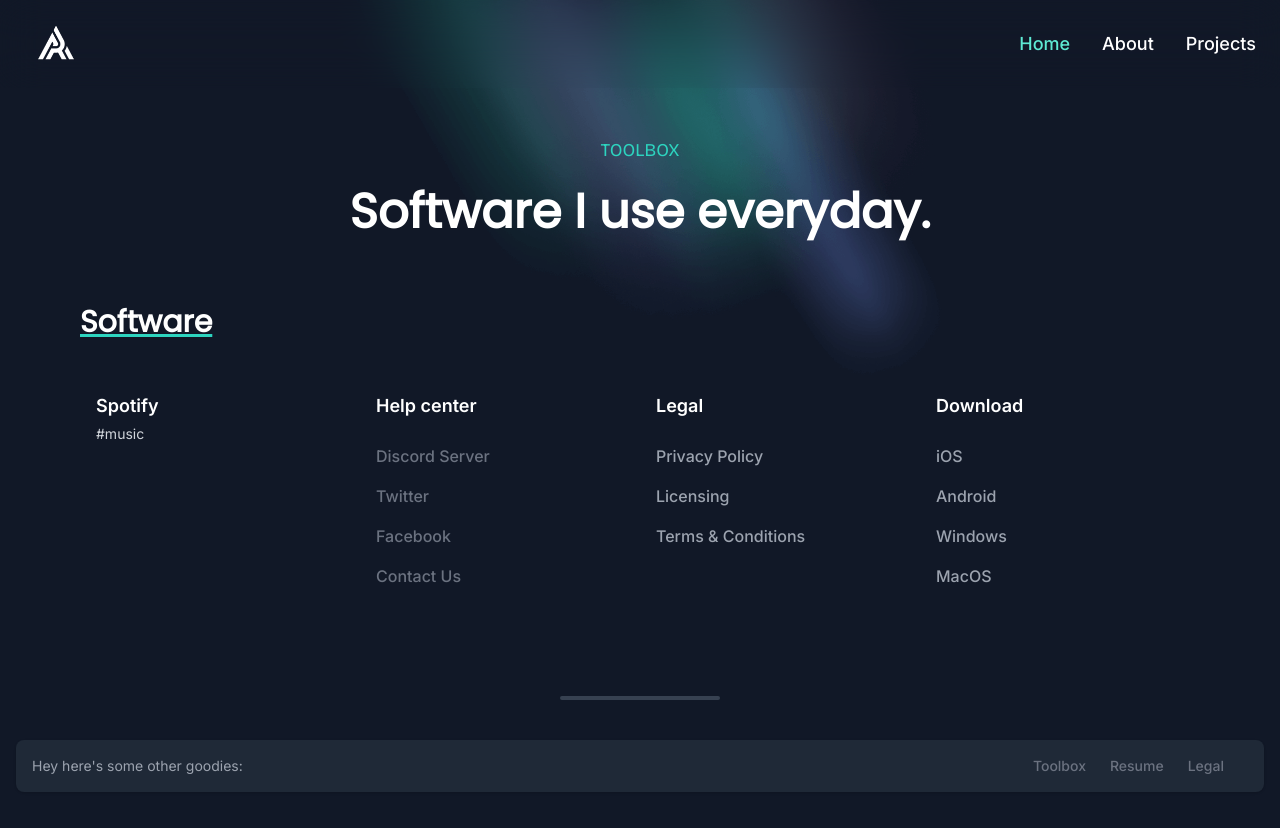
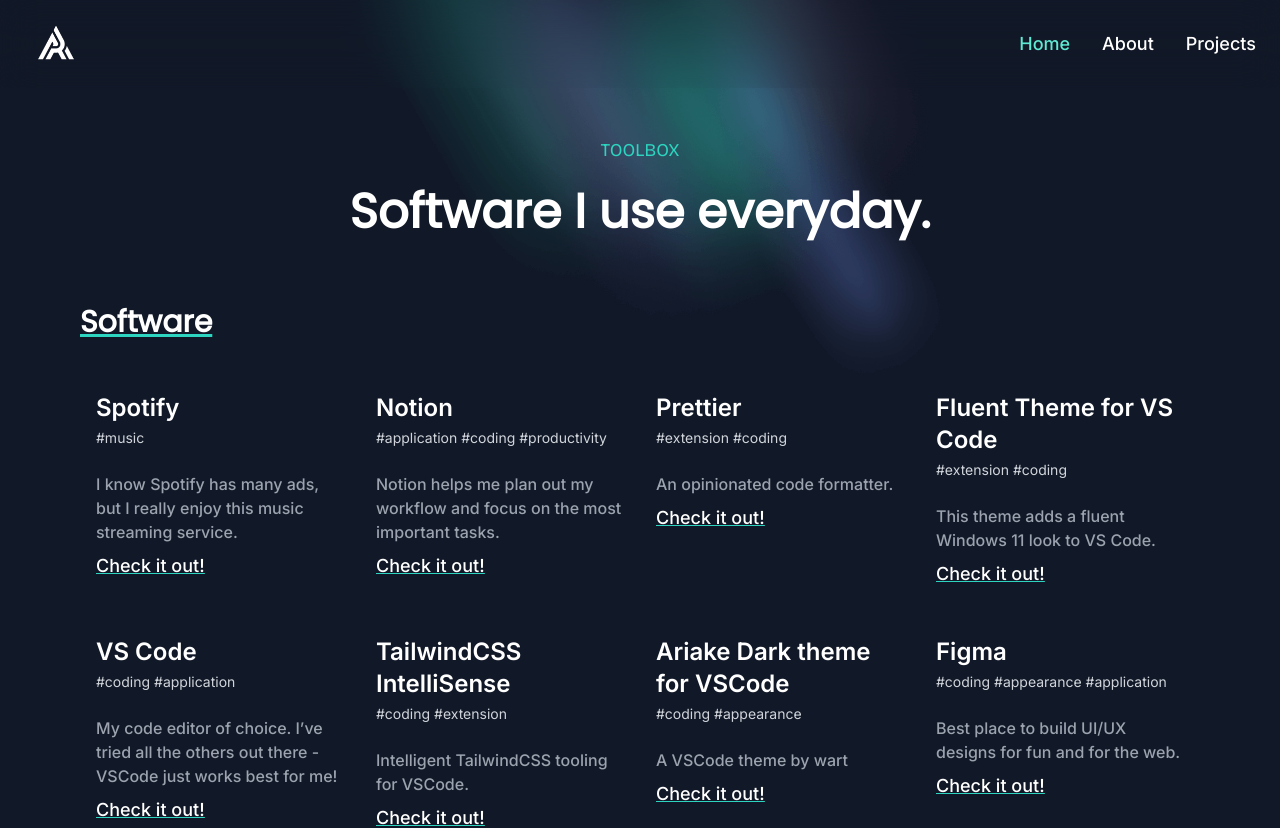
Before and after one commit to git-Abdul/dev, a Next.js app: page /toolbox in a window 1280 px wide. Shown: the top 828 px of the page. Built offline with nearby package versions, Linux system fonts and the light colour scheme; a web font is replaced by a local one.

Commit message:
Added footer in layout.js

```diff
--- a/app/about/page.js
+++ b/app/about/page.js
@@ -218,23 +218,6 @@
           className="w-8 h-8"
         />
       </div>
-      <footer class="rounded-lg shadow m-4 bg-gray-800">
-        <div class="w-full mx-auto max-w-screen-xl p-4 md:flex md:items-center md:justify-between">
-          <span class="text-sm sm:text-center text-gray-400">Hey here's some other goodies:
-          </span>
-          <ul class="flex flex-wrap items-center mt-3 text-sm font-medium text-gray-500 dark:text-gray-400 sm:mt-0">
-            <li>
-              <Link href={"/toolbox"} class="mr-4 hover:underline md:mr-6 ">Toolbox</Link>
-            </li>
-            <li>
-              <Link href={"/resume"} class="mr-4 hover:underline md:mr-6 ">Resume</Link>
-            </li>
-            <li>
-              <Link href={"LICENSE.md"} class="mr-4 hover:underline md:mr-6 ">Legal</Link>
-            </li>
-          </ul>
-        </div>
-      </footer>
     </main>
   );
 }
--- a/app/globals.css
+++ b/app/globals.css
@@ -31,6 +31,12 @@
   text-decoration-color: #2dd4bf;
 }
 
+.link:hover {
+  transition: ease-out;
+  transition-duration: 150ms;
+  color: #2dd4bf;
+}
+
 @media (min-width: 768px) {
   .md\:mt-30 {
       margin-top: 8rem/* 80px */;
--- a/app/layout.js
+++ b/app/layout.js
@@ -1,6 +1,7 @@
 import './globals.css'
 import './fonts.css'
 import { Inter } from 'next/font/google'
+import Link from 'next/link'
 
 const inter = Inter({ subsets: ['latin'] })
 
@@ -13,7 +14,25 @@
   return (
     <html lang="en">
       <link rel="icon" href="favicon.png" sizes="any" />
-      <body className={inter.className}>{children}</body>
+      <body className={inter.className}>{children}
+        <footer class="rounded-lg shadow m-4 bg-gray-800">
+          <div class="w-full mx-auto max-w-screen-xl p-4 md:flex md:items-center md:justify-between">
+            <span class="text-sm sm:text-center text-gray-400">Hey here's some other goodies:
+            </span>
+            <ul class="flex flex-wrap items-center mt-3 text-sm font-medium text-gray-500 dark:text-gray-400 sm:mt-0">
+              <li>
+                <Link href={"/toolbox"} class="mr-4 hover:underline md:mr-6 ">Toolbox</Link>
+              </li>
+              <li>
+                <Link href={"/resume"} class="mr-4 hover:underline md:mr-6 ">Resume</Link>
+              </li>
+              <li>
+                <Link href={"LICENSE.md"} class="mr-4 hover:underline md:mr-6 ">Legal</Link>
+              </li>
+            </ul>
+          </div>
+        </footer>
+      </body>
     </html>
   )
 }
--- a/app/page.js
+++ b/app/page.js
@@ -112,24 +112,6 @@
         </Link>
       </div>
       <hr class="w-40 h-1 mx-auto my-4 border-0 rounded md:my-10 bg-gray-700"></hr>
-
-      <footer class="rounded-lg shadow m-4 bg-gray-800">
-        <div class="w-full mx-auto max-w-screen-xl p-4 md:flex md:items-center md:justify-between">
-          <span class="text-sm sm:text-center text-gray-400">Hey here's some other goodies:
-          </span>
-          <ul class="flex flex-wrap items-center mt-3 text-sm font-medium text-gray-500 dark:text-gray-400 sm:mt-0">
-            <li>
-              <Link href={"/toolbox"} class="mr-4 hover:underline md:mr-6 ">Toolbox</Link>
-            </li>
-            <li>
-              <Link href={"/resume"} class="mr-4 hover:underline md:mr-6 ">Resume</Link>
-            </li>
-            <li>
-              <Link href={"LICENSE.md"} class="mr-4 hover:underline md:mr-6 ">Legal</Link>
-            </li>
-          </ul>
-        </div>
-      </footer>
     </main>
   );
 }
--- a/app/projects/page.js
+++ b/app/projects/page.js
@@ -103,23 +103,6 @@
       <div className="flex justify-center items-center select-none">
         <img src="" alt="think" className="my-20 w-96 h-96"/>
       </div>
-      <footer class="rounded-lg shadow m-4 bg-gray-800">
-        <div class="w-full mx-auto max-w-screen-xl p-4 md:flex md:items-center md:justify-between">
-          <span class="text-sm sm:text-center text-gray-400">Hey here's some other goodies:
-          </span>
-          <ul class="flex flex-wrap items-center mt-3 text-sm font-medium text-gray-500 dark:text-gray-400 sm:mt-0">
-            <li>
-              <Link href={"/toolbox"} class="mr-4 hover:underline md:mr-6 ">Toolbox</Link>
-            </li>
-            <li>
-              <Link href={"/resume"} class="mr-4 hover:underline md:mr-6 ">Resume</Link>
-            </li>
-            <li>
-              <Link href={"LICENSE.md"} class="mr-4 hover:underline md:mr-6 ">Legal</Link>
-            </li>
-          </ul>
-        </div>
-      </footer>
     </main>
   );
 }
--- a/app/resume/page.js
+++ b/app/resume/page.js
@@ -103,23 +103,6 @@
       <div className="flex justify-center items-center select-none">
         <img src="thinking.png" className="my-20 w-96 h-96"/>
       </div>
-      <footer class="rounded-lg shadow m-4 bg-gray-800">
-        <div class="w-full mx-auto max-w-screen-xl p-4 md:flex md:items-center md:justify-between">
-          <span class="text-sm sm:text-center text-gray-400">Hey here's some other goodies:
-          </span>
-          <ul class="flex flex-wrap items-center mt-3 text-sm font-medium text-gray-500 dark:text-gray-400 sm:mt-0">
-            <li>
-              <Link href={"/toolbox"} class="mr-4 hover:underline md:mr-6 ">Toolbox</Link>
-            </li>
-            <li>
-              <Link href={"/resume"} class="mr-4 hover:underline md:mr-6 ">Resume</Link>
-            </li>
-            <li>
-              <Link href={"LICENSE.md"} class="mr-4 hover:underline md:mr-6 ">Legal</Link>
-            </li>
-          </ul>
-        </div>
-      </footer>
     </main>
   );
 }
--- a/app/toolbox/page.js
+++ b/app/toolbox/page.js
@@ -105,62 +105,101 @@
         <h1 className="text-3xl font-poppins font-semibold">Software</h1>
       </div>
       {/*Tool box grid*/}
-      <div class="mx-auto w-full max-w-screen-xl md:px-20 p-5">
+      <div class="mx-auto w-full max-w-screen-xl md:px-20 p-5 select-none">
         <div class="grid grid-cols-2 gap-8 px-4 py-6 lg:py-8 md:grid-cols-4">
           <div>
-            <h2 class="text-lg font-semibold text-white">Spotify</h2>
+            <h2 class="text-2xl font-semibold text-white">Spotify</h2>
             <h2 className="mb-6 text-gray-300 text-sm mt-1">#music</h2>
             <ul class="text-gray-400 font-medium">
-              <li class="mb-4">
-
+              <li>
+                I know Spotify has many ads, but I really enjoy this music streaming service.
+              </li>
+              <li className="mb-4 mt-2 text-lg link hover:text-teal-400">
+                <a href="https://spotify.com">Check it out!</a>
               </li>
             </ul>
           </div>
           <div>
-            <h2 class="mb-6 text-lg font-semibold text-white">Help center</h2>
-            <ul class="text-gray-500 dark:text-gray-400 font-medium">
-              <li class="mb-4">
-                <a href="#" class="hover:underline">Discord Server</a>
+            <h2 class="text-2xl font-semibold text-white">Notion</h2>
+            <h2 className="mb-6 text-gray-300 text-sm mt-1">#application #coding #productivity</h2>
+            <ul class="text-gray-400 font-medium">
+              <li>
+                Notion helps me plan out my workflow and focus on the most important tasks.
               </li>
-              <li class="mb-4">
-                <a href="#" class="hover:underline">Twitter</a>
-              </li>
-              <li class="mb-4">
-                <a href="#" class="hover:underline">Facebook</a>
-              </li>
-              <li class="mb-4">
-                <a href="#" class="hover:underline">Contact Us</a>
+              <li className="mb-4 mt-2 text-lg link hover:text-teal-400">
+                <a href="https://notion.so">Check it out!</a>
               </li>
             </ul>
           </div>
           <div>
-            <h2 class="mb-6 text-lg font-semibold text-white">Legal</h2>
+            <h2 class="text-2xl font-semibold text-white">Prettier</h2>
+            <h2 className="mb-6 text-gray-300 text-sm mt-1">#extension #coding</h2>
             <ul class="text-gray-400 font-medium">
-              <li class="mb-4">
-                <a href="#" class="hover:underline">Privacy Policy</a>
+              <li>
+                An opinionated code formatter.
               </li>
-              <li class="mb-4">
-                <a href="#" class="hover:underline">Licensing</a>
-              </li>
-              <li class="mb-4">
-                <a href="#" class="hover:underline">Terms &amp; Conditions</a>
+              <li className="mb-4 mt-2 text-lg link hover:text-teal-400">
+                <a href="https://marketplace.visualstudio.com/items?itemName=esbenp.prettier-vscode">Check it out!</a>
               </li>
             </ul>
           </div>
           <div>
-            <h2 class="mb-6 text-lg font-semibold text-white">Download</h2>
+            <h2 class="text-2xl font-semibold text-white">Fluent Theme for VS Code</h2>
+            <h2 className="mb-6 text-gray-300 text-sm mt-1">#extension #coding</h2>
             <ul class="text-gray-400 font-medium">
-              <li class="mb-4">
-                <a href="#" class="hover:underline">iOS</a>
+              <li>
+                This theme adds a fluent Windows 11 look to VS Code.
               </li>
-              <li class="mb-4">
-                <a href="#" class="hover:underline">Android</a>
+              <li className="mb-4 mt-2 text-lg link hover:text-teal-400">
+                <a href="https://spotify.com">Check it out!</a>
               </li>
-              <li class="mb-4">
-                <a href="#" class="hover:underline">Windows</a>
+            </ul>
+          </div>
+          <div>
+            <h2 class="text-2xl font-semibold text-white">VS Code</h2>
+            <h2 className="mb-6 text-gray-300 text-sm mt-1">#coding #application</h2>
+            <ul class="text-gray-400 font-medium">
+              <li>
+                My code editor of choice. I’ve tried all the others out there - VSCode just works best for me!
               </li>
-              <li class="mb-4">
-                <a href="#" class="hover:underline">MacOS</a>
+              <li className="mb-4 mt-2 text-lg link hover:text-teal-400">
+                <a href="https://code.visualstudio.com">Check it out!</a>
+              </li>
+            </ul>
+          </div>
+          <div>
+            <h2 class="text-2xl font-semibold text-white">TailwindCSS IntelliSense</h2>
+            <h2 className="mb-6 text-gray-300 text-sm mt-1">#coding #extension</h2>
+            <ul class="text-gray-400 font-medium">
+              <li>
+                Intelligent TailwindCSS tooling for VSCode.
+              </li>
+              <li className="mb-4 mt-2 text-lg link hover:text-teal-400">
+                <a href="https://marketplace.visualstudio.com/items?itemName=bradlc.vscode-tailwindcss">Check it out!</a>
+              </li>
+            </ul>
+          </div>
+          <div>
+            <h2 class="text-2xl font-semibold text-white">Ariake Dark theme for VSCode</h2>
+            <h2 className="mb-6 text-gray-300 text-sm mt-1">#coding #appearance</h2>
+            <ul class="text-gray-400 font-medium">
+              <li>
+                A VSCode theme by wart
+              </li>
+              <li className="mb-4 mt-2 text-lg link hover:text-teal-400">
+                <a href="https://marketplace.visualstudio.com/items?itemName=wart.ariake-dark">Check it out!</a>
+              </li>
+            </ul>
+          </div>
+          <div>
+            <h2 class="text-2xl font-semibold text-white">Figma</h2>
+            <h2 className="mb-6 text-gray-300 text-sm mt-1">#coding #appearance #application</h2>
+            <ul class="text-gray-400 font-medium">
+              <li>
+                Best place to build UI/UX designs for fun and for the web.
+              </li>
+              <li className="mb-4 mt-2 text-lg link hover:text-teal-400">
+                <a href="https://marketplace.visualstudio.com/items?itemName=wart.ariake-dark">Check it out!</a>
               </li>
             </ul>
           </div>
@@ -169,23 +208,6 @@
 
       <hr class="w-40 h-1 mx-auto my-4 border-0 rounded md:my-10 bg-gray-700"></hr>
 
-      <footer class="rounded-lg shadow m-4 bg-gray-800">
-        <div class="w-full mx-auto max-w-screen-xl p-4 md:flex md:items-center md:justify-between select-none">
-          <span class="text-sm sm:text-center text-gray-400">Hey here's some other goodies:
-          </span>
-          <ul class="flex flex-wrap items-center mt-3 text-sm font-medium text-gray-500 dark:text-gray-400 sm:mt-0">
-            <li>
-              <Link href={"/toolbox"} class="mr-4 hover:underline md:mr-6 ">Toolbox</Link>
-            </li>
-            <li>
-              <Link href={"/resume"} class="mr-4 hover:underline md:mr-6 ">Resume</Link>
-            </li>
-            <li>
-              <Link href={"LICENSE.md"} class="mr-4 hover:underline md:mr-6 ">Legal</Link>
-            </li>
-          </ul>
-        </div>
-      </footer>
     </main>
   );
 }
```
